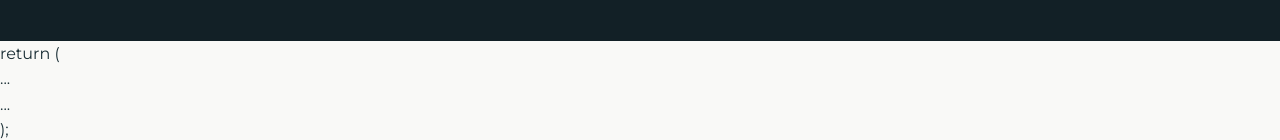
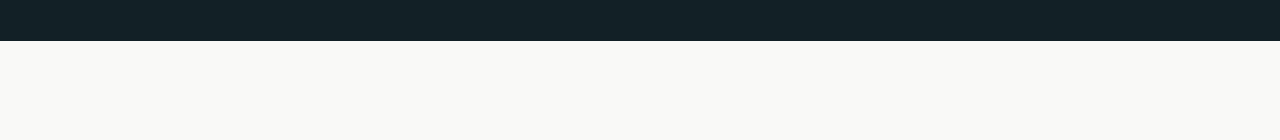
Before and after one commit to markoz73/slowadoskonale, a React (Create React App) app: page / in a window 1280 px wide. Shown: the part 7033-7173 px from the top of the page. After the commit the page ends 7074 px from the top, so only its background shows below. Built offline with nearby package versions, Linux system fonts and the light colour scheme; a web font is replaced by a local one.

Commit message:
porawka usuniecie return w stopce

```diff
--- a/public/index.html
+++ b/public/index.html
@@ -6,7 +6,7 @@
     <link rel="icon" type="image/png" href="/logo.png">
     <meta name="theme-color" content="#1A2E35" />
     <!-- <meta name="description" content="Słowa Doskonale — profesjonalna redakcja i korekta tekstów. Bezpłatna wycena w 24h." /> -->
-   <meta name="description" content="Słowa Doskonale — profesjonalna redakcja i korekta tekstów: książek, e-booków, artykułów i prac naukowych." />
+   <meta name="description" content="Słowa Doskonale — profesjonalna redakcja i korekta tekstów: książek, e-booków i artykułów." />
    <link rel="canonical" href="https://www.slowadoskonale.pl/" />
 
 <meta name="google-site-verification" content="sNgXlMkFi6SSTSZVCc5g7M5mdvpnEvvzLvdPeaYshtg" />
--- a/src/App.js
+++ b/src/App.js
@@ -616,15 +616,7 @@ function App() {
       <Quote />
       <Contact />
       <Footer />
-
-  return (
-    <div className="...">
-      <Header />
-      <main>...</main>
-      <footer>...</footer>
       <Analytics />
-    </div>
-  );
     </div>
   );
 }
```
